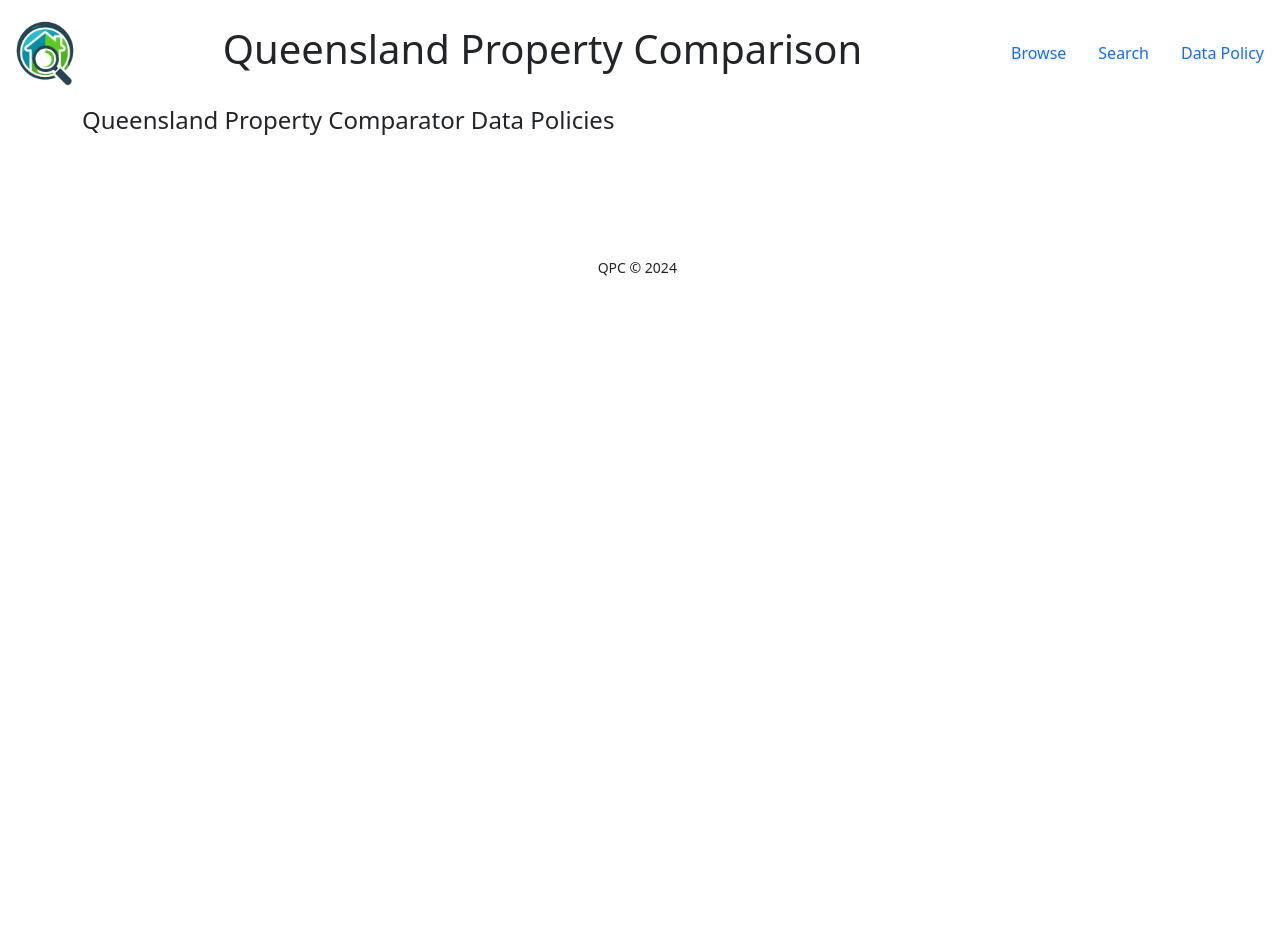
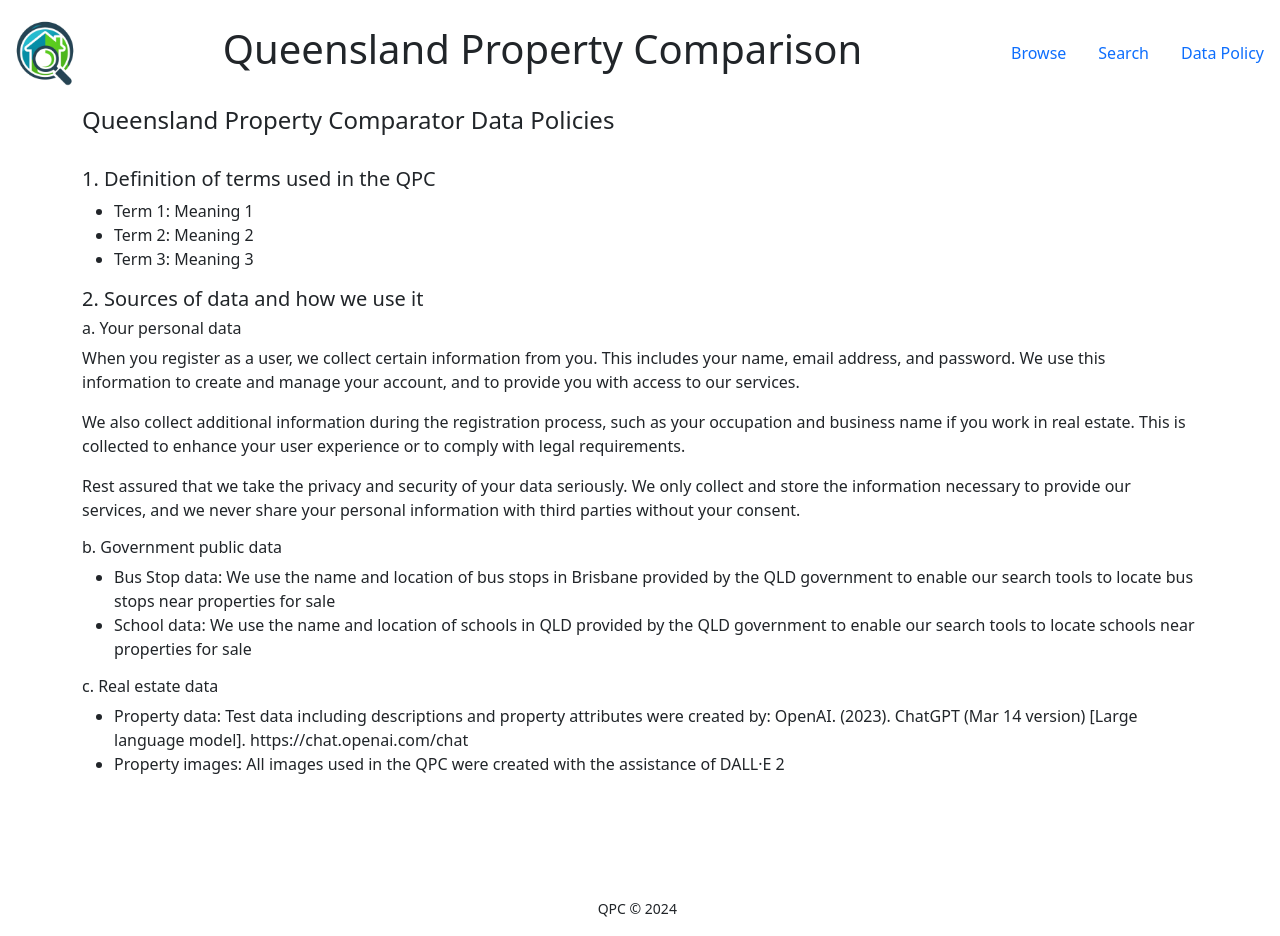
Before and after one commit to simonpett/QPC, a Flask app: page /datapolicy in a window 1280 px wide. Before the commit the page ends 276 px from the top, so only its background shows below. Run offline with Flask 3, Linux system fonts and the light colour scheme.

Commit message:
created first draft for data policy page

```diff
--- a/templates/datapolicy.html
+++ b/templates/datapolicy.html
@@ -4,4 +4,33 @@
 {% endblock%}
 {% block content %}
     <H4> Queensland Property Comparator Data Policies </H4>
+    <br>
+    <h5> 1. Definition of terms used in the QPC</h5>
+        <ul>
+            <li>Term 1: Meaning 1</li>
+            <li>Term 2: Meaning 2</li>
+            <li>Term 3: Meaning 3</li>
+        </ul>
+
+    <h5> 2. Sources of data and how we use it </h5>
+
+    <h6> a. Your personal data</h6>
+        <p>When you register as a user, we collect certain information from you. This includes your name, email address, and password. We use this information to create and manage your account, and to provide you with access to our services.</p>
+        <p>We also collect additional information during the registration process, such as your occupation and business name if you work in real estate. This is collected to enhance your user experience or to comply with legal requirements.</p>
+        <p>Rest assured that we take the privacy and security of your data seriously. We only collect and store the information necessary to provide our services, and we never share your personal information with third parties without your consent.</p>
+
+    <h6> b. Government public data </h6>
+        <ul>
+            <li>Bus Stop data: We use the name and location of bus stops in Brisbane provided by the QLD government to enable our search tools to locate bus stops near properties for sale</li>
+            <li>School data: We use the name and location of schools in QLD provided by the QLD government to enable our search tools to locate schools near properties for sale</li>
+        </ul>
+
+    <h6> c. Real estate data </h6>
+        <ul>
+            <li>Property data: Test data including descriptions and property attributes were created by: OpenAI. (2023). ChatGPT (Mar 14 version) [Large language model]. https://chat.openai.com/chat</li>
+            <!-- https://apastyle.apa.org/blog/how-to-cite-chatgpt -->
+            <li>Property images: All images used in the QPC were created with the assistance of DALL·E 2</li>
+            <!-- https://help.openai.com/en/articles/6640875-how-should-i-credit-dall-e-in-my-work -->
+        </ul>
+
 {% endblock %}
```
